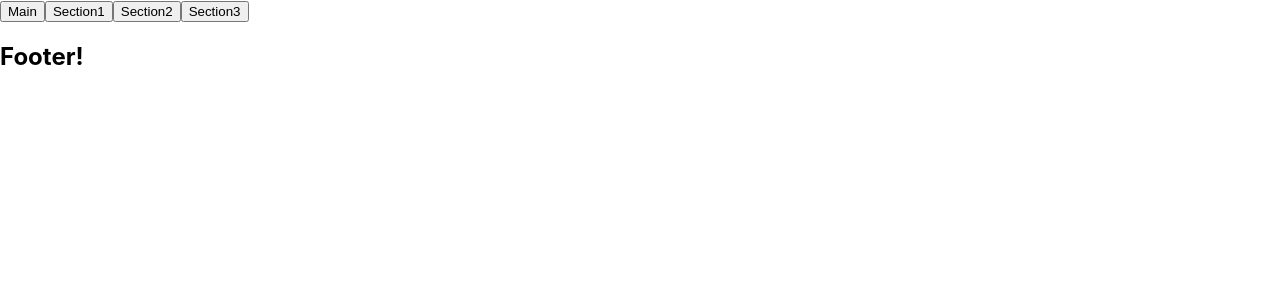
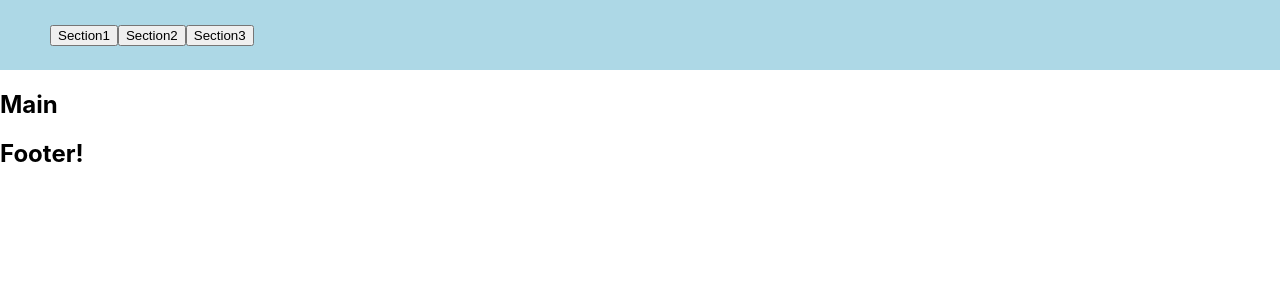
Before and after one commit to paulooliveira152012/gradsReact, a React (Create React App) app: page / in a window 1280 px wide. Shown: the top 300 px of the page. Built offline with nearby package versions, Linux system fonts and the light colour scheme.

Commit message:
header, main and footer are displayed and sections conditionally displayed

```diff
--- a/src/App.js
+++ b/src/App.js
@@ -18,10 +18,11 @@ function App() {
   return (
     <div>
       <Header onButtonClick={handleButtonClick} />
-      {sectionToShow === "Main" && <Main />}
+      {/* {sectionToShow === "Main" && <Main />} */}
       {sectionToShow === "Section1" && <Section1 />}
       {sectionToShow === "Section2" && <Section2 />}
       {sectionToShow === "Section3" && <Section3 />}
+      <Main />
       <Footer />
     </div>
   );
--- a/src/components/Header/index.js
+++ b/src/components/Header/index.js
@@ -1,12 +1,14 @@
 import React  from "react";
+import './style.css';
 
 function Header({ onButtonClick }) {
     return (
       <header>
-        <button onClick={() => onButtonClick("Main")}>Main</button>
-        <button onClick={() => onButtonClick("Section1")}>Section1</button>
-        <button onClick={() => onButtonClick("Section2")}>Section2</button>
-        <button onClick={() => onButtonClick("Section3")}>Section3</button>
+        <div id="buttons">
+            <button onClick={() => onButtonClick("Section1")}>Section1</button>
+            <button onClick={() => onButtonClick("Section2")}>Section2</button>
+            <button onClick={() => onButtonClick("Section3")}>Section3</button>
+        </div>
       </header>
     );
   }
--- /dev/null
+++ b/src/components/Header/style.css
@@ -0,0 +1,11 @@
+header {
+    background-color: lightblue;
+    height: 70px;
+    display: flex;
+    flex-direction: column;
+    justify-content: space-around;
+}
+
+#buttons {
+    margin-left: 50px;
+}
```
